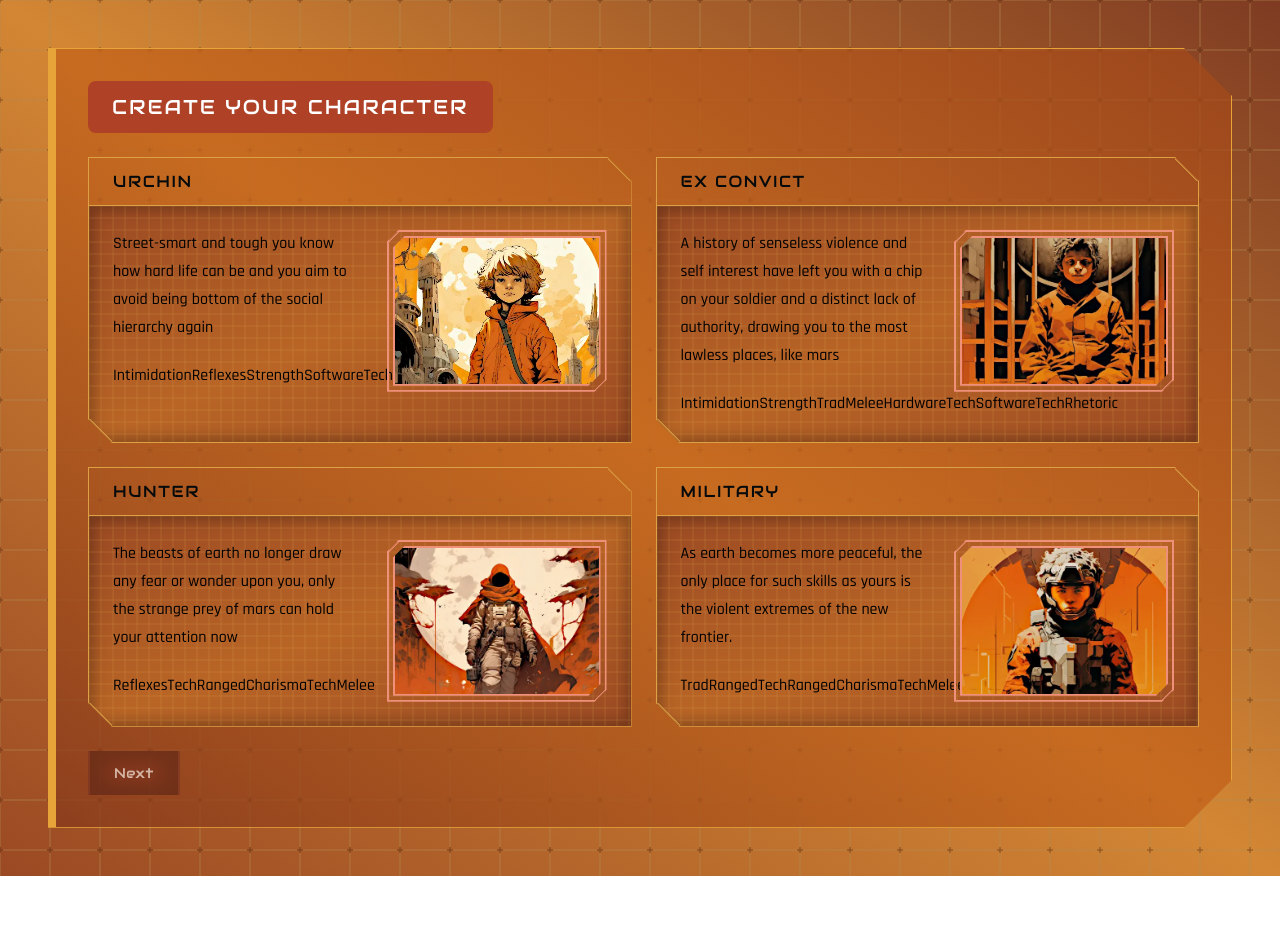
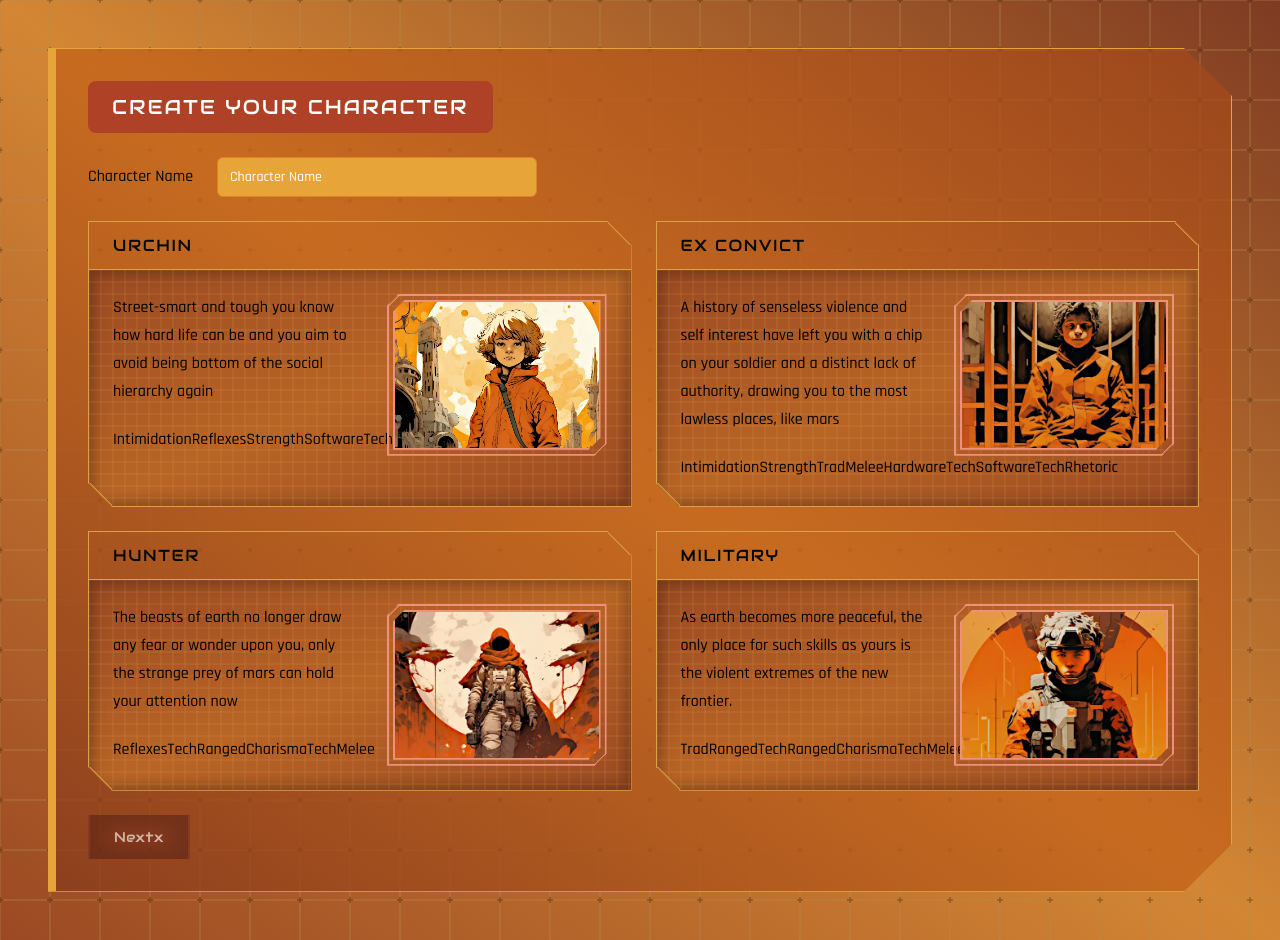
Before and after one commit to aronedwards91/pirate-text-mmo, a Next.js app: page /setup in a window 1280 px wide. Before the commit the page ends 876 px from the top, so only its background shows below. Built offline with nearby package versions, Linux system fonts and the light colour scheme.

Commit message:
shad setup & input

```diff
--- /dev/null
+++ b/components/shad/ui/input.tsx
@@ -0,0 +1,32 @@
+import * as React from "react"
+
+import { cn } from "@/utils/utils"
+
+export interface InputProps
+  extends React.InputHTMLAttributes<HTMLInputElement> {}
+
+const Input = React.forwardRef<HTMLInputElement, InputProps>(
+  ({ className, type, ...props }, ref) => {
+    return (
+      <input
+        type={type}
+        className={cn(
+          `flex h-10 w-full px-3 py-2
+        text-sm file:text-sm text-black file:font-medium file:border-0 file:bg-transparent
+        rounded-md border border-rust-500
+        bg-rust-400 ring-offset-flame-500
+        placeholder:text-white
+        focus-visible:outline-none focus-visible:ring-2 focus-visible:ring-slate-950
+        focus-visible:ring-offset-2 disabled:cursor-not-allowed
+        disabled:opacity-50`,
+          className
+        )}
+        ref={ref}
+        {...props}
+      />
+    )
+  }
+)
+Input.displayName = "Input"
+
+export { Input }
--- a/containers/setup/form.tsx
+++ b/containers/setup/form.tsx
@@ -7,11 +7,13 @@ import { startAreas } from "@/app/content/client/setup/start-area";
 import { InteractionButton } from "@/components/button/interaction";
 import { SubmitButton } from "@/components/button/submit";
 import { CardChoice } from "@/components/card/choice";
+import { Input } from "@/components/shad/ui/input";
 import { LabelHeader } from "@/components/label/header";
 import { ReactNode, useRef, useState } from "react";
 import { useForm, SubmitHandler, UseFormRegister } from "react-hook-form";
 
 type Character = {
+  avatar_name: string;
   background: string;
   charClass: string;
   faction: string;
@@ -46,7 +48,10 @@ function RadioInputCard({
         value={id}
         {...register(sectionKey)}
       />
-      <label htmlFor={sectionKey + id} className="cursor-pointer h-full flex flex-col">
+      <label
+        htmlFor={sectionKey + id}
+        className="cursor-pointer h-full flex flex-col"
+      >
         <CardChoice header={header} selected={value === id}>
           <div className="grid grid-cols-2">
             <div className="prose">
@@ -75,6 +80,15 @@ function BackgroundOptions({
   register: UseFormRegister<Character>;
 }) {
   return (
+    <>
+      <div className="flex gap-6 items-center">
+        <label>Character Name</label>
+        <Input
+          className="max-w-xs"
+          placeholder="Character Name"
+          {...register("avatar_name")}
+        />
+      </div>
       <div className="grid xl:grid-cols-2 gap-6">
         {Object.entries(backgrounds).map(([id, val]) => (
           <RadioInputCard
@@ -90,6 +104,7 @@ function BackgroundOptions({
           />
         ))}
       </div>
+    </>
   );
 }
 function CharClassOptions({
@@ -225,6 +240,7 @@ export function SetupForm() {
   const onSubmit: SubmitHandler<Character> = (data) => console.log(data);
   const formRef = useRef();
 
+  const avatarName = watch("avatar_name");
   const background = watch("background");
   const charClass = watch("charClass");
   const faction = watch("faction");
@@ -254,7 +270,15 @@ export function SetupForm() {
         </>
       )}
 
-      {BtnState.isVisible && (
+      {formSection === "background" && (
+        <InteractionButton
+          disabled={!avatarName || !background}
+          onClick={() => setFormState(BtnState.nextView)}
+        >
+          Nextx
+        </InteractionButton>
+      )}
+      {!(formSection === "background") && BtnState.isVisible && (
         <InteractionButton
           disabled={!getValues()[formSection]}
           onClick={() => setFormState(BtnState.nextView)}
--- a/package.json
+++ b/package.json
@@ -10,13 +10,18 @@
     "@supabase/supabase-js": "latest",
     "@tailwindcss/typography": "^0.5.10",
     "autoprefixer": "10.4.15",
+    "class-variance-authority": "^0.7.0",
+    "clsx": "^2.0.0",
     "geist": "^1.0.0",
+    "lucide-react": "^0.299.0",
     "next": "latest",
     "postcss": "8.4.29",
     "react": "18.2.0",
     "react-dom": "18.2.0",
     "react-hook-form": "^7.49.2",
+    "tailwind-merge": "^2.1.0",
     "tailwindcss": "3.3.3",
+    "tailwindcss-animate": "^1.0.7",
     "typescript": "5.1.3"
   },
   "devDependencies": {
--- a/tailwind.config.js
+++ b/tailwind.config.js
@@ -1,12 +1,20 @@
 /** @type {import('tailwindcss').Config} */
 
 module.exports = {
+  darkMode: ["class"],
   content: [
     "./app/**/*.{js,ts,jsx,tsx,mdx}",
     "./components/**/*.{js,ts,jsx,tsx,mdx}",
     "./containers/**/*.{js,ts,jsx,tsx,mdx}",
   ],
   theme: {
+    container: {
+      center: true,
+      padding: "2rem",
+      screens: {
+        "2xl": "1400px",
+      },
+    },
     extend: {
       colors: {
         background: "hsl(var(--background))",
@@ -70,7 +78,21 @@ module.exports = {
           },
         },
       }),
+      keyframes: {
+        "accordion-down": {
+          from: { height: 0 },
+          to: { height: "var(--radix-accordion-content-height)" },
+        },
+        "accordion-up": {
+          from: { height: "var(--radix-accordion-content-height)" },
+          to: { height: 0 },
+        },
+      },
+      animation: {
+        "accordion-down": "accordion-down 0.2s ease-out",
+        "accordion-up": "accordion-up 0.2s ease-out",
+      },
     },
   },
-  plugins: [require("@tailwindcss/typography")],
+  plugins: [require("@tailwindcss/typography"), require("tailwindcss-animate")],
 };
--- /dev/null
+++ b/utils/utils.ts
@@ -0,0 +1,6 @@
+import { type ClassValue, clsx } from "clsx"
+import { twMerge } from "tailwind-merge"
+
+export function cn(...inputs: ClassValue[]) {
+  return twMerge(clsx(inputs))
+}
```
Also changed, not shown: middleware.ts (+13 -6 lines), components.json (added), 1 other file (tests, documents, lock files or other folders). Lines whose indentation alone changed are shown as unchanged.
